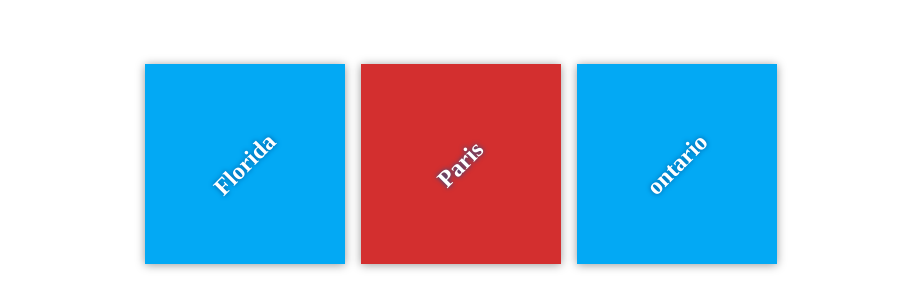
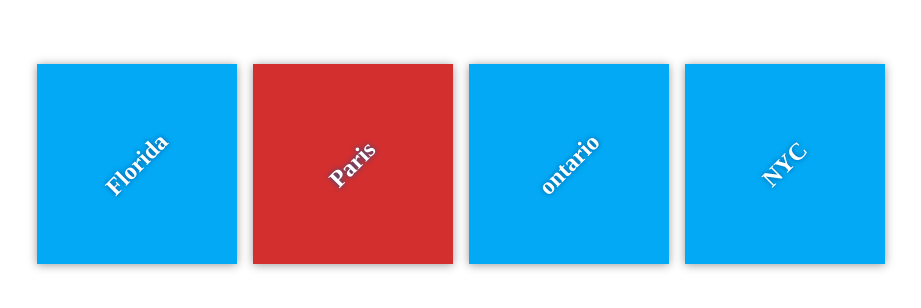
Before and after one commit to abhijeetsingh26/my-travel-plans, a plain HTML site: page index.html in a window 1280 px wide. Shown: the part 236-544 px from the top of the page, without its empty margins (179-1100 px from the left). Drawn offline with Linux system fonts and the light colour scheme.

Commit message:
Added NYC

```diff
--- a/index.html
+++ b/index.html
@@ -20,6 +20,9 @@
 	     <div class="destination" id="ontario">
                 <h2>ontario</h2>
             </div>
+             <div class="destination" id="NYC">
+                <h2>NYC</h2>
+            </div>
         </div>
     </div>
 
```
